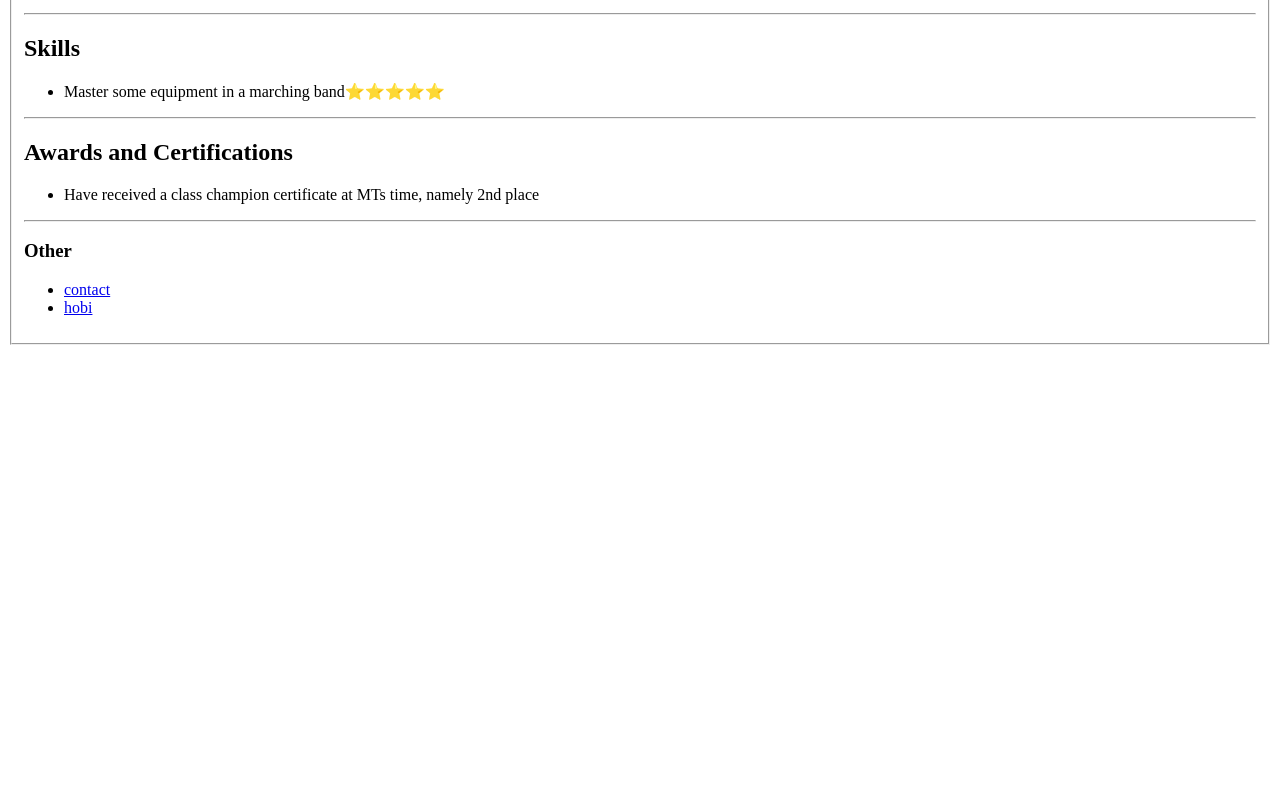
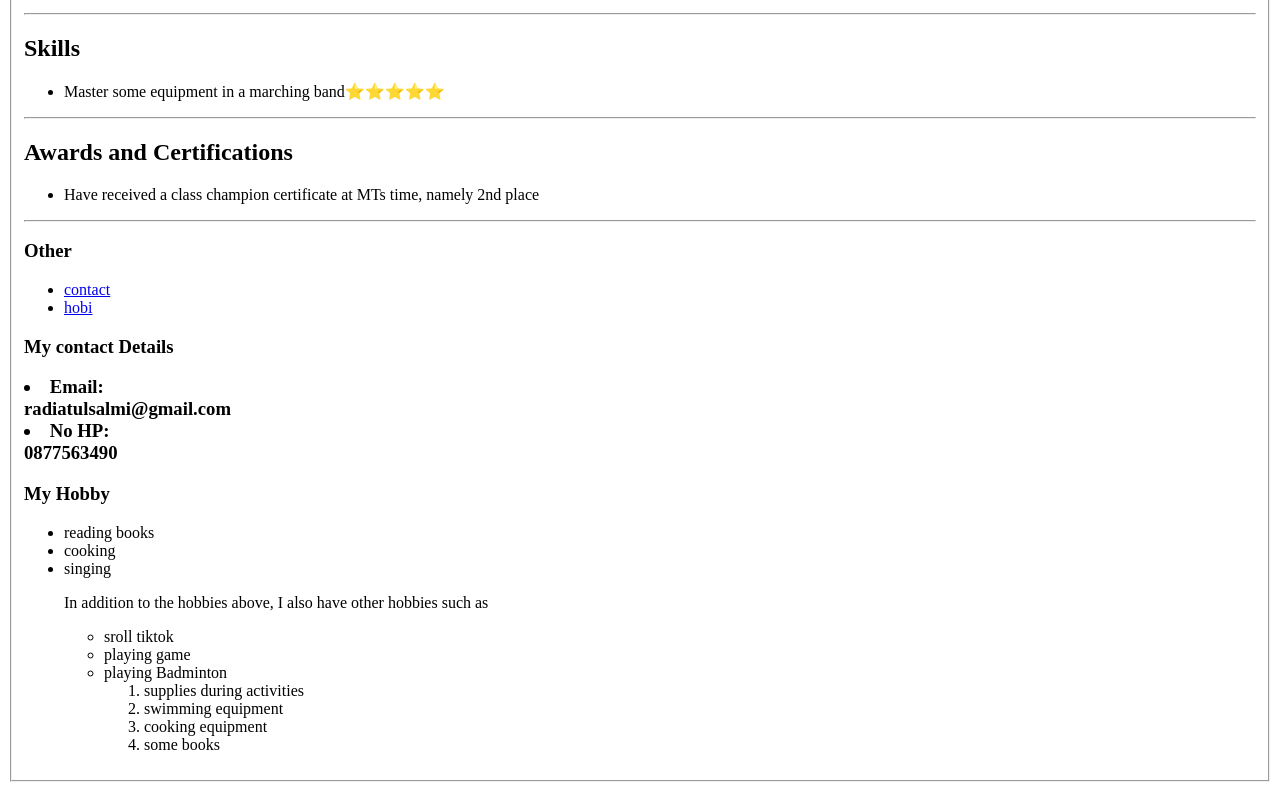
Before and after one commit to radiatulsalmi/proyek1, a plain HTML site: page index.html in a window 1280 px wide. Shown: the part 697-1487 px from the top of the page. Before the commit the page ends 1050 px from the top, so only its background shows below. Drawn offline with Linux system fonts and the light colour scheme.

Commit message:
Update index.html

```diff
--- a/index.html
+++ b/index.html
@@ -46,6 +46,32 @@
         <li><a href="contact.html">contact</a></li>
         <li><a href="hobi.html">hobi</a></li>
     </ul>
+        <h3>My contact Details<h3>
+    <li>Email:</li>
+    radiatulsalmi@gmail.com
+    <li>No HP:</li>
+    0877563490
+
+            <h3>My Hobby</h3>
+ <ul>
+    <li>reading books</li>
+    <li>cooking</li>
+    <li>singing</li>
+    <p>
+        In addition to the hobbies above, I also have other hobbies such as <br>
+        <ul>
+            <li>sroll tiktok</li>
+            <li>playing game</li>
+            <li>playing Badminton</li>
+            <ol>
+                <li>supplies during activities</li>
+                <li>swimming equipment</li>
+                <li>cooking equipment</li>
+                <li>some books</li>
+            </ol>
+        </ul>
+    </p>
+ </ul>
 
     </fieldset>
 </body>
```
